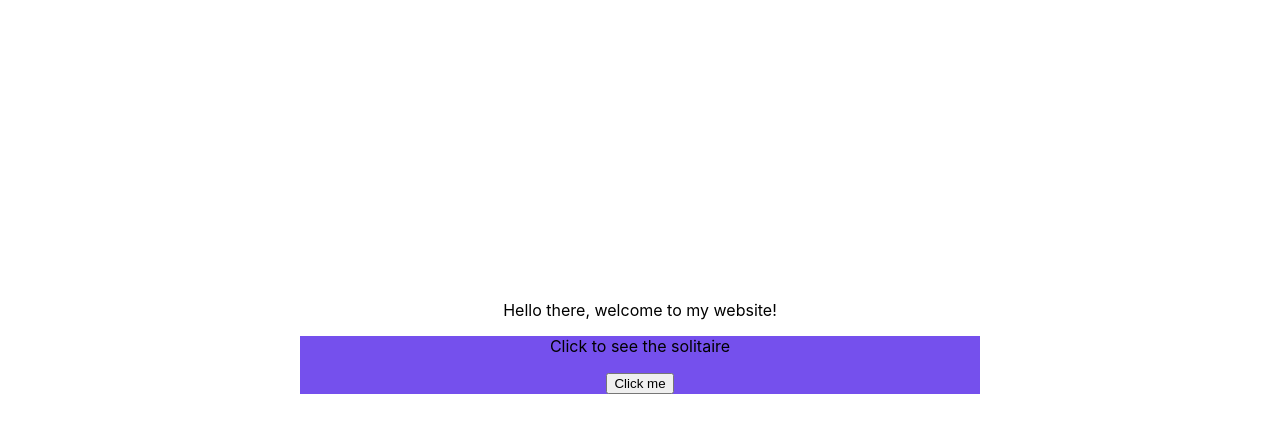
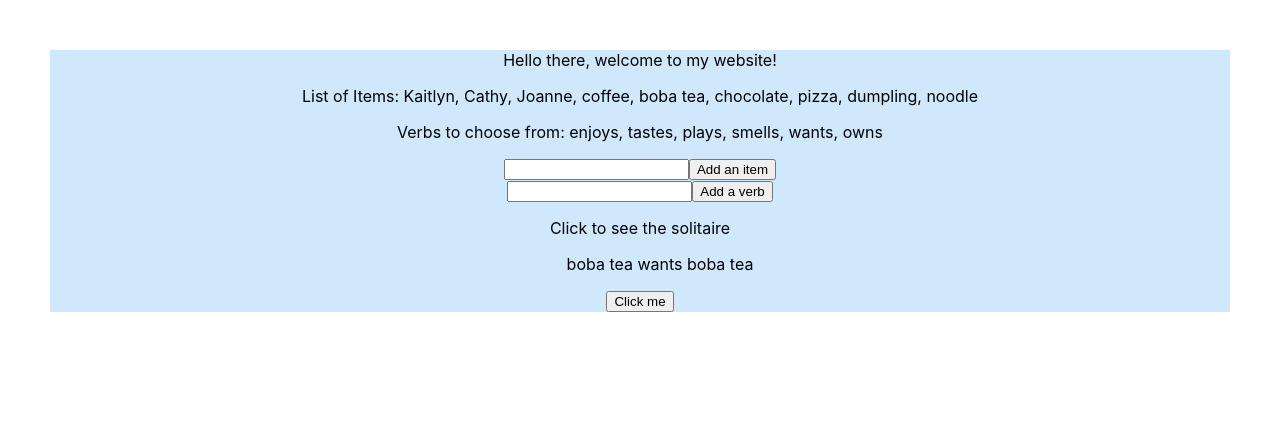
Before and after one commit to Cathy12/test, a React (Create React App) app: page / in a window 1280 px wide. Shown: the top 432 px of the page. Built offline with nearby package versions, Linux system fonts and the light colour scheme.

Commit message:
Add feature: user can add item and verb

```diff
--- a/package.json
+++ b/package.json
@@ -10,7 +10,7 @@
     "react-scripts": "3.4.1"
   },
   "scripts": {
-    "start": "react-scripts start",
+    "start": "PORT=4000 react-scripts start",
     "predeploy": "npm run build",
     "deploy": "gh-pages -d build",
     "build": "react-scripts build",
--- a/src/App.js
+++ b/src/App.js
@@ -5,87 +5,128 @@ import { useState } from 'react';
 
 function App() {
 
-  const subject = ["Kaitlyn", "Joanne", "Cathy"];
 
-  var subject_array = ["Kaitlyn", "Cathy", "Joanne", "coffee", "boba tea", "chocolate", "pizza", "dumpling", "noodle"]
-  var verb_array = ["eats", "drinks"]
-
-  const array = subject[0]
+  const subject_array = ["Kaitlyn", "Cathy", "Joanne", "coffee", "boba tea", "chocolate", "pizza", "dumpling", "noodle"]
+  const verb_array = ["enjoys", "tastes", "plays", "smells", "wants", "owns"]
   Math.floor((Math.random()*2)+1);
-
 
   const array_name  = subject_array[Math.floor(Math.random() * subject_array.length)];
   const array_verb  = verb_array[Math.floor(Math.random() * verb_array.length)];
   const array_obj  = subject_array[Math.floor(Math.random() * subject_array.length)];
 
-
-
   //console.log("here")
   //[pair] value, setValue
   //change value, update component
-  const [name, setName] = useState(array_name);
-  const [verb, setVerb] = useState(array_verb);
-  const [obj, setObj] = useState(array_obj);
+  const [name, setName] = useState(array_name)
+  const [verb, setVerb] = useState(array_verb)
+  const [obj, setObj] = useState(array_obj)
   // initial value
-  const [sentences, setSentences] = useState([]);
+  const [sentences, setSentences] = useState([`${name} ${verb} ${obj}`])
   var targetOfGreeting = "welcome to my website";
 
-  const handleClick = () => {
-    console.log(sentences)
-    console.log(name)
+  // initial value
+  const [sub, setSub] = useState(subject_array)
+  const [ver, setVer] = useState(verb_array)
+  // const [sub, setSub] = useState([])
+  // const [ver, setVer] = useState([])
+  const [itemText, setItemText] = useState("")
+  const [verbText, setVerbText] = useState("")
 
 
+console.log(itemText)
+
+  const handleClick = () => {
+    /* Array.prototype.filter() to create a new array */
+    const newSub = sub.filter(x => x != obj)
+    const newVer = ver.filter(x => x != verb)
+
+    if (newSub.length === 0|| newVer.length === 0){
+      setSub(newSub)
+      setVer(newVer)
+      return
+    }
+
     //def variable(on top)
-    const array_verb  = verb_array[Math.floor(Math.random() * verb_array.length)];
-    const array_obj  = subject_array[Math.floor(Math.random() * subject_array.length)];
+
+    const aVerb  = newVer[Math.floor(Math.random() * newVer.length)]
+    const aSub  = newSub[Math.floor(Math.random() * newSub.length)]
+
+    const sentence = `${obj} ${aVerb} ${aSub}`
+
+    setSentences([...sentences, sentence])
+
+    setSub(newSub)
+    setVer(newVer)
+
     // Set name to previous obj
     setName(obj)
-    console.log(obj)
-    console.log(name)
     // Set verb to a random verb in verb_array
-    setVerb(array_verb)
-    console.log(array_verb)
-    console.log(verb)
+    setVerb(aVerb)
     // Set obj to a random obj in subject_array
-    setObj(array_obj)
-    console.log(array_obj)
-    console.log(obj)
-    const sentence = `${name} ${verb} ${obj}`
-    console.log(sentence)
-    setSentences([...sentences, sentence])
-    console.log(sentences)
+    setObj(aSub)
+
+  }
+
+  const handleItemSubmit = () => {
+    setSub([...sub, itemText])
+    setItemText("")
+  }
+
+  const handleVerbSubmit = () => {
+    setVer([...ver, verbText])
+    setVerbText("")
   }
   return (
-    <div className="App" style={{padding: '300px'}}>
+    <div className="App" style={{margin: '50px', backgroundColor: '#cfe8fc'}}>
       <div>
        Hello there, { targetOfGreeting }!
       </div>
-      {/* <ul>
-        <li>Kaitlyn</li>
-        <li>Cathy</li>
-        <li>Joanne</li>
-      </ul>
-      <ol>
-      {subject_array.map((person, i) => (
-        <li key={i}>{person} </li>
-      ))}
-      </ol>
-       */}
 
-    <div style={{backgroundColor: '#7550ED'}}>
+      <p>List of Items: {sub.join(", ")} </p >
+      <p>Verbs to choose from: {ver.join(", ")} </p >
+      <div>
+        <input type="text" value={itemText} onChange={(e) => { setItemText(e.target.value)}} />
+        <button onClick={handleItemSubmit} >Add an item</button>
+      </div>
+      <div>
+        <input type="text" value={verbText} onChange={(e) => { setVerbText(e.target.value)}} />
+        <button onClick={handleVerbSubmit} >Add a verb</button>
+      </div>
+
       <p>Click to see the solitaire</p >
       <ol>
       {sentences.map((sentence, i) => (
         <p key={i}> {sentence} </p >
       ))}
       </ol>
+      <div>{sub.length === 0 || ver.length === 0 ? <p>Out of items or verbs...</p > : null}</div>
+    <div>
       <button onClick={handleClick}>
         Click me
       </button>
+
+
     </div>
+
+{/*
+        <p>{}</p > */}
+      {/* COMMAND KC COMMAD KU */}
+      {/* <header className="App-header">
+        < img src={logo} className="App-logo" alt="logo" />
+        <p>
+          Edit <code>src/App.js</code> and save to reload.
+        </p >
+        <a
+          className="App-link"
+          href=" "
+          target="_blank"
+          rel="noopener noreferrer"
+        >
+          Learn React
+        </a >
+      </header> */}
     </div>
   );
 }
 
-
 export default App;
```
